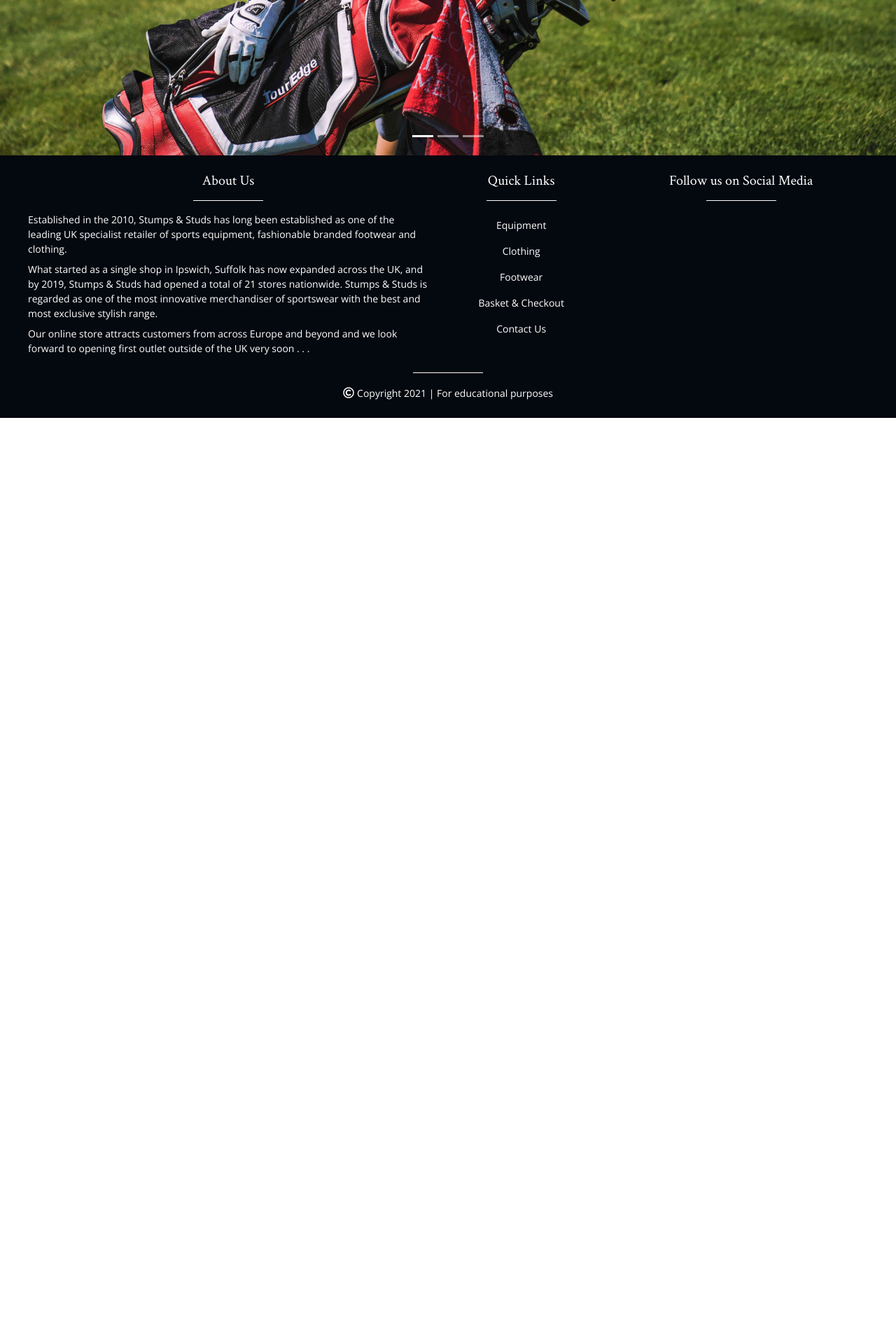
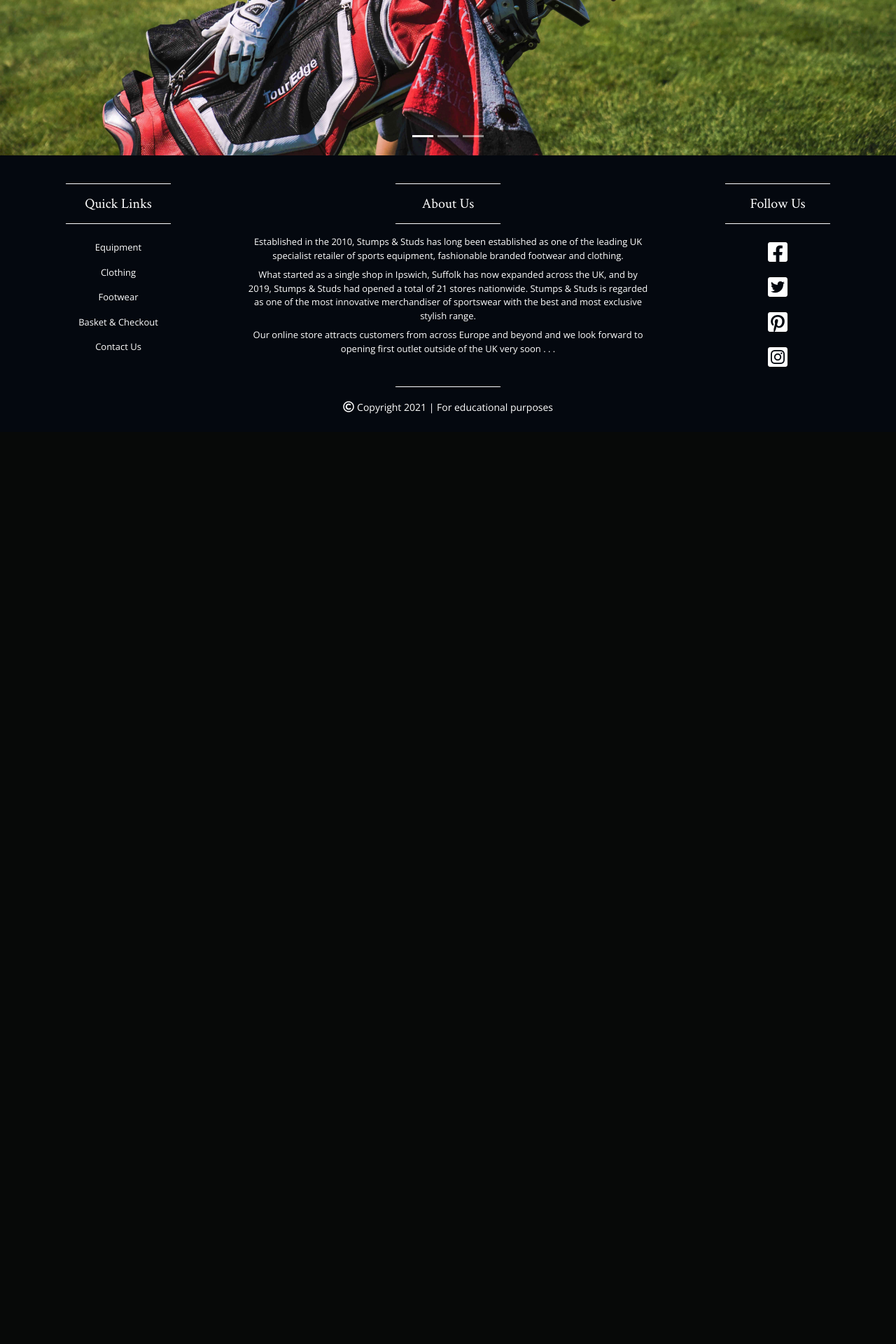
Before and after one commit to LukeGarnham/Stumps-and-Studs-MS4, a Django app: page / in a window 1280 px wide. Shown: the part 578-2498 px from the top of the page at 70% size. After the commit the page ends 1169 px from the top, so only its background shows below. Run offline with Django 3.2, Linux system fonts and the light colour scheme; some libraries are stand-ins or nearby versions.

Commit message:
Add content to footer.

```diff
--- a/static/css/base.css
+++ b/static/css/base.css
@@ -8,8 +8,6 @@ body {
     color: #04080F;
     font-family: 'Open Sans', sans-serif;
     margin-top: 93px;
-    /* Temp style for testing - to be deleted */
-    height: 1500vh;
 }
 
 h1,h2,h3,h4,h5,h6 {
@@ -96,12 +94,12 @@ footer {
 }
 
 footer hr {
-    width: 100px;
+    width: 150px;
     opacity: inherit;
 }
 
 footer p, footer li {
-    font-size: 14px;
+    font-size: 13px;
 }
 
 /*----------------------------------------------------------------------------------------------------------Home Page*/
--- a/templates/base.html
+++ b/templates/base.html
@@ -46,24 +46,9 @@
         <footer>
             <div class="container-fluid p-4">
                 <div class="row">
-                    <!-- About section -->
-                    <div class="col-12 col-md-6 pb-4 pb-md-0">
-                        <h5 class="text-center">About Us</h5>
+                    <!-- Quick Links -->
+                    <div class="col-12 col-md-3 pb-3 pb-md-0 text-center">
                         <hr class="mx-auto">
-                        <div class="px-5 px-md-3">
-                            <p class="mb-2">
-                                Established in the 2010, Stumps & Studs has long been established as one of the leading UK specialist retailer of sports equipment, fashionable branded footwear and clothing.
-                            </p>
-                            <p class="mb-2">
-                                What started as a single shop in Ipswich, Suffolk has now expanded across the UK, and by 2019, Stumps & Studs had opened a total of 21 stores nationwide. Stumps & Studs is regarded as one of the most innovative merchandiser of sportswear with the best and most exclusive stylish range.
-                            </p>
-                            <p class="mb-2">
-                                Our online store attracts customers from across Europe and beyond and we look forward to opening first outlet outside of the UK very soon . . .
-                            </p>
-                        </div>
-                    </div>
-                    <!-- Quick Links -->
-                    <div class="col-12 col-md-2 pb-4 pb-md-0 text-center">
                         <h5>Quick Links</h5>
                         <hr class="mx-auto">
                         <div class="px-4">
@@ -96,10 +81,43 @@
                             </ul>
                         </div>
                     </div>
+                    <!-- About section -->
+                    <div class="col-12 col-md-6 pb-3 pb-md-0 text-center">
+                        <hr class="mx-auto">
+                        <h5>About Us</h5>
+                        <hr class="mx-auto">
+                        <div class="px-5 px-md-3">
+                            <p class="mb-2">
+                                Established in the 2010, Stumps & Studs has long been established as one of the leading UK specialist retailer of sports equipment, fashionable branded footwear and clothing.
+                            </p>
+                            <p class="mb-2">
+                                What started as a single shop in Ipswich, Suffolk has now expanded across the UK, and by 2019, Stumps & Studs had opened a total of 21 stores nationwide. Stumps & Studs is regarded as one of the most innovative merchandiser of sportswear with the best and most exclusive stylish range.
+                            </p>
+                            <p class="mb-2">
+                                Our online store attracts customers from across Europe and beyond and we look forward to opening first outlet outside of the UK very soon . . .
+                            </p>
+                        </div>
+                    </div>
+
                     <!-- Social Media Links -->
-                    <div class="col-12 col-md-4 pb-4 pb-md-0">
-                        <h5 class="text-center">Follow us on Social Media</h5>
+                    <div class="col-12 col-md-3 pb-3 pb-md-0 text-center">
                         <hr class="mx-auto">
+                        <h5>Follow Us</h5>
+                        <hr class="mx-auto">
+                        <div class="px-4">
+                            <a href="https://www.facebook.com/" target="_blank" class="d-md-block px-3 py-md-2">
+                                <i class="fab fa-facebook-square fs-2"></i>
+                            </a>
+                            <a href="https://twitter.com/" target="_blank" class="d-md-block px-3 py-md-2">
+                                <i class="fab fa-twitter-square fs-2"></i>
+                            </a>
+                            <a href="https://www.pinterest.co.uk/" target="_blank" class="d-md-block px-3 py-md-2">
+                                <i class="fab fa-pinterest-square fs-2"></i>
+                            </a>
+                            <a href="https://www.instagram.com/" target="_blank" class="d-md-block px-3 py-md-2">
+                                <i class="fab fa-instagram-square fs-2"></i>
+                            </a>
+                        </div>
                     </div>
                 </div>
                 <!-- Copyright disclaimer -->
```
